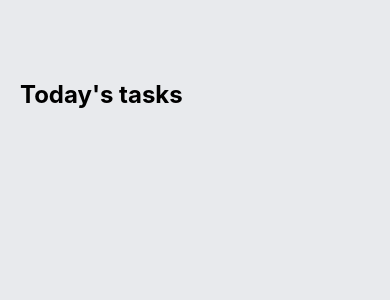
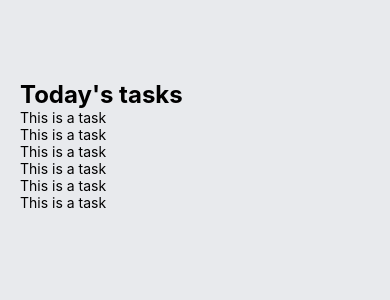
Before and after one commit to eagarer/todoList, a React Native app: screen / in a window 390 px wide. Shown: the top 300 px of the page. Built offline with nearby package versions, Linux system fonts and the light colour scheme.

Commit message:
Added task component

```diff
--- a/App.js
+++ b/App.js
@@ -1,5 +1,6 @@
 import { StatusBar } from "expo-status-bar";
 import { StyleSheet, Text, View } from "react-native";
+import Task from "./components/Task";
 
 export default function App() {
   return (
@@ -9,6 +10,12 @@
         <Text style={styles.sectionTitle}>Today's tasks</Text>
         <View style={styles.items}>
           {/* This is where the tasks will go! */}
+          <Task />
+          <Task />
+          <Task />
+          <Task />
+          <Task />
+          <Task />
         </View>
       </View>
     </View>
--- /dev/null
+++ b/components/Task.js
@@ -0,0 +1,16 @@
+import React from "react";
+import { View, Text, StyleSheet } from "react-native";
+
+const Task = () => {
+  return (
+    <View>
+      <Text>This is a task</Text>
+    </View>
+  );
+};
+
+const styles = StyleSheet.create({
+
+});
+
+export default Task;
--- a/package.json
+++ b/package.json
@@ -10,6 +10,7 @@
   },
   "dependencies": {
     "expo": "~46.0.13",
+    "expo-cli": "^6.0.6",
     "expo-status-bar": "~1.4.0",
     "react": "18.0.0",
     "react-native": "0.69.6"
```
Also changed, not shown: 2 other files (tests, documents, lock files or other folders).
